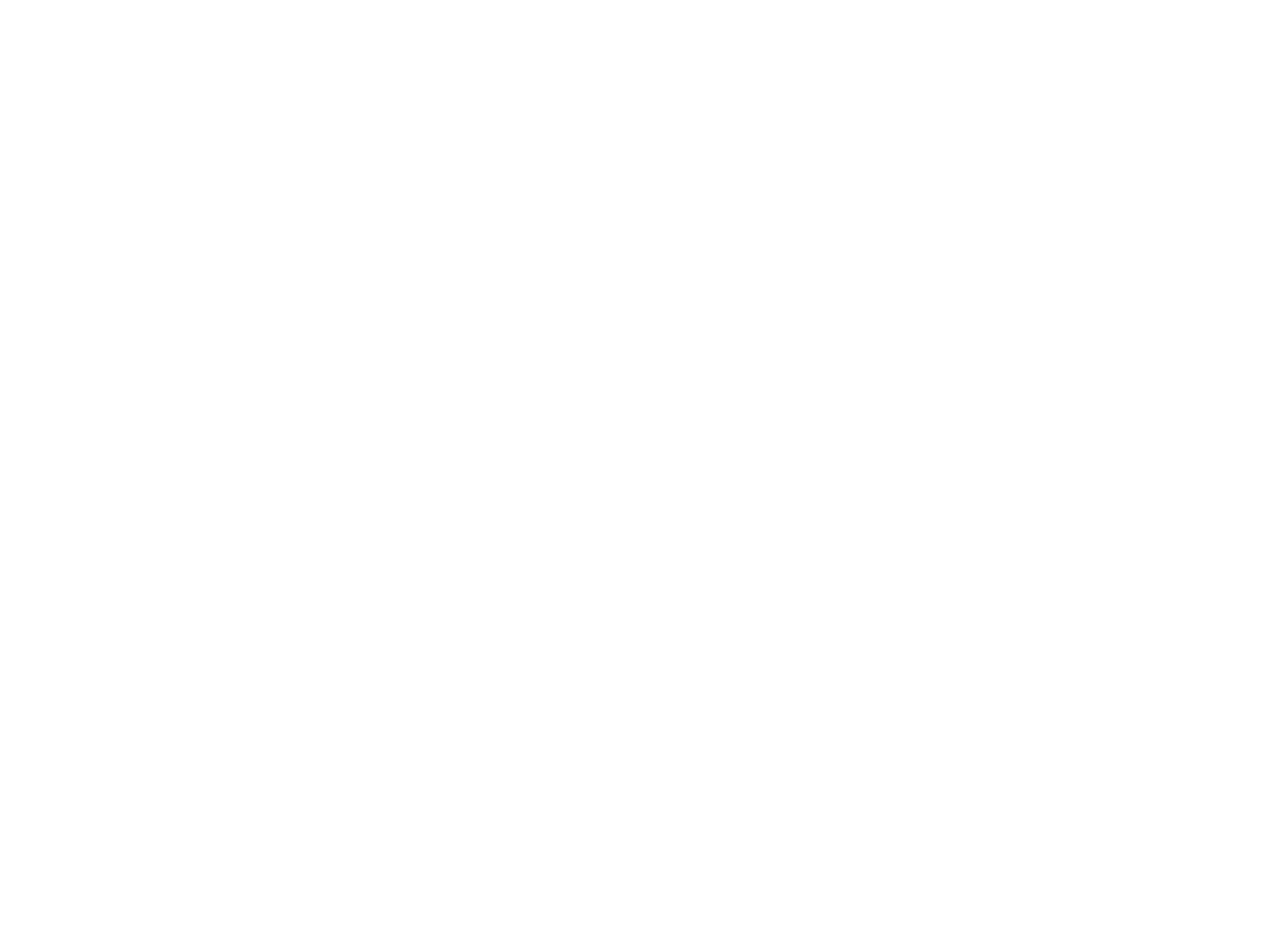
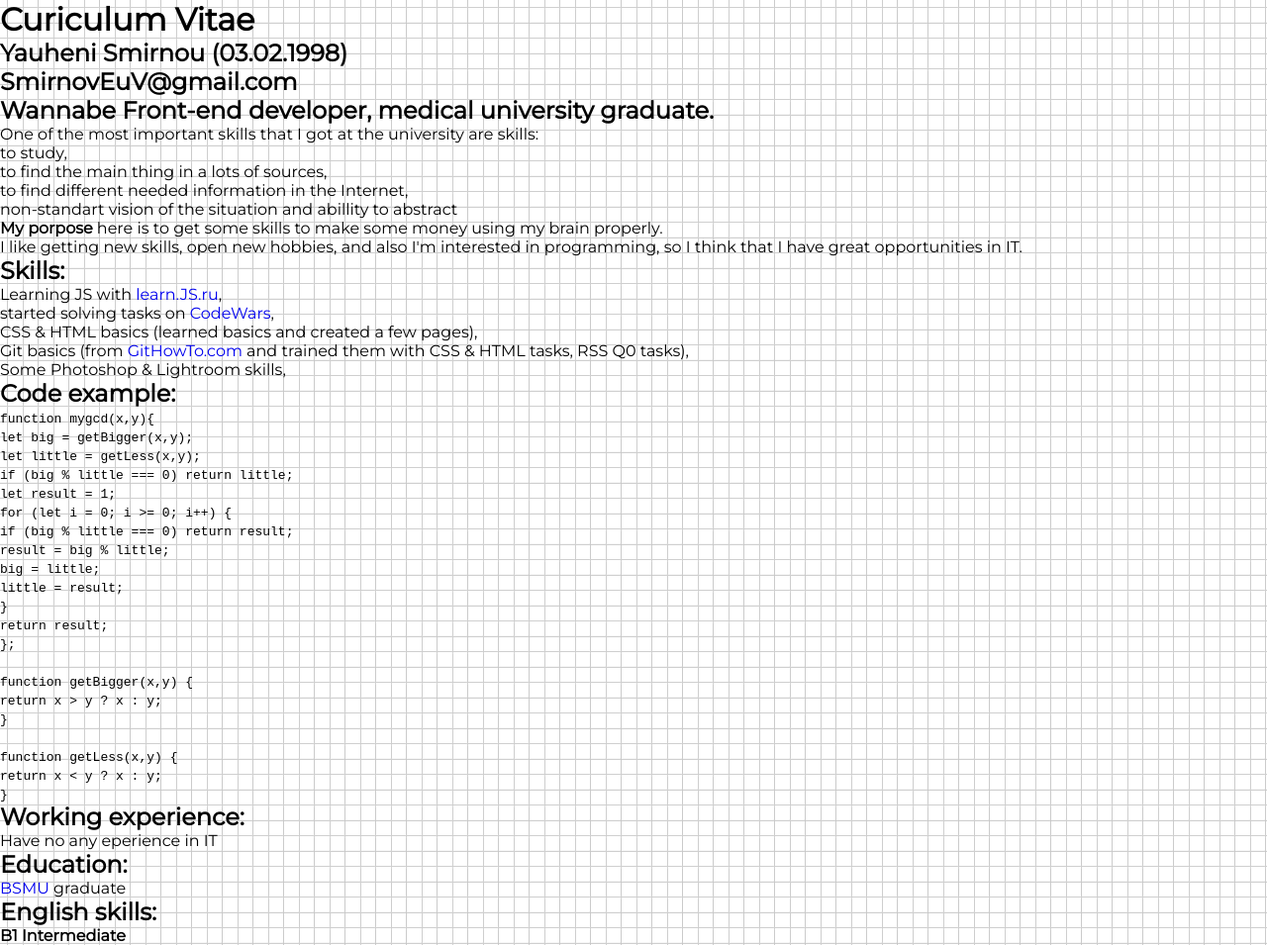
Before and after one commit to Eugene-Smirnov/rsschool-cv, a plain HTML site: page index.html in a window 1280 px wide. Shown: the whole page at 99% size. Before the commit the page ends 800 px from the top, so only its background shows below. Drawn offline with Linux system fonts and the light colour scheme.

Commit message:
feat: add html base

```diff
--- a/index.html
+++ b/index.html
@@ -9,6 +9,71 @@
     <link href="https://fonts.googleapis.com/css2?family=Montserrat&display=swap" rel="stylesheet">
 </head>
 <body>
-
+    <header>
+        <h1>Curiculum Vitae</h1>
+    </header>
+    <main>
+        <div class="avatar"></div>
+        <ol>
+            <li><h2>Yauheni Smirnou (03.02.1998)</h2></li>
+            <li><h2>SmirnovEuV@gmail.com</h2></li>
+            <li><h2>Wannabe Front-end developer, medical university graduate.</h2>
+                <p>One of the most important skills that I got at the university are skills:</p>
+                <ul>
+                    <li>to study,</li>
+                    <li>to find the main thing in a lots of sources,</li>
+                    <li>to find different needed information in the Internet,</li>
+                    <li>non-standart vision of the situation and abillity to abstract</li>
+                </ul>
+                <p><b>My porpose</b> here is to get some skills to make some money using my brain properly.</p>
+                <p>I like getting new skills, open new hobbies, and also I'm interested in programming, so I think that I have great opportunities in IT.</p>
+            </li>
+            <li><h2>Skills:</h2>
+                <ul>
+                    <li>Learning JS with <a href="https://learn.javascript.ru/">learn.JS.ru</a>,</li>
+                    <li>started solving tasks on <a href="https://www.codewars.com/">CodeWars</a>,</li>
+                    <li>CSS & HTML basics (learned basics and created a few pages),</li>
+                    <li>Git basics (from <a href="https://githowto.com/ru">GitHowTo.com</a> and trained them with CSS & HTML tasks, RSS Q0 tasks),</li>
+                    <li>Some Photoshop & Lightroom skills,</li>
+                </ul>
+            </li>
+            <li><h2>Code example:</h2>
+                <code>
+                    function mygcd(x,y){<br>
+                        let big = getBigger(x,y);<br>
+                        let little = getLess(x,y);<br>
+                        if (big % little === 0) return little;<br>
+                        let result = 1;<br>
+                        for (let i = 0; i >= 0; i++) {<br>
+                          if (big % little === 0) return result;<br>
+                          result = big % little;<br>
+                          big = little;<br>
+                          little = result;<br>
+                        }<br>
+                        return result;<br>
+                      };<br>
+                      <br>
+                      function getBigger(x,y) {<br>
+                        return x > y ? x : y;<br>
+                      }<br>
+                      <br>
+                      function getLess(x,y) {<br>
+                        return x < y ? x : y;<br>
+                      }<br>
+                </code>
+            </li>
+            <li><h2>Working experience:</h2>
+                <p>Have no any eperience in IT</p>
+            </li>
+            <li><h2>Education:</h2>
+                <ul>
+                    <li><a href="https://www.bsmu.by/">BSMU</a> graduate</li>
+                </ul>
+            </li>
+            <li><h2>English skills:</h2>
+                <b>B1 Intermediate</b>
+            </li>
+        </ol>
+    </main>
 </body>
 </html>
--- a/style.css
+++ b/style.css
@@ -0,0 +1,13 @@
+* {
+    margin: 0;
+    padding: 0;
+}
+
+a {
+    text-decoration: none;
+}
+
+body {
+    font-family: 'Montserrat', sans-serif;
+    background-image: url(img/bg3.gif)
+}
```
Also changed, not shown: img/bg3.gif (added).
